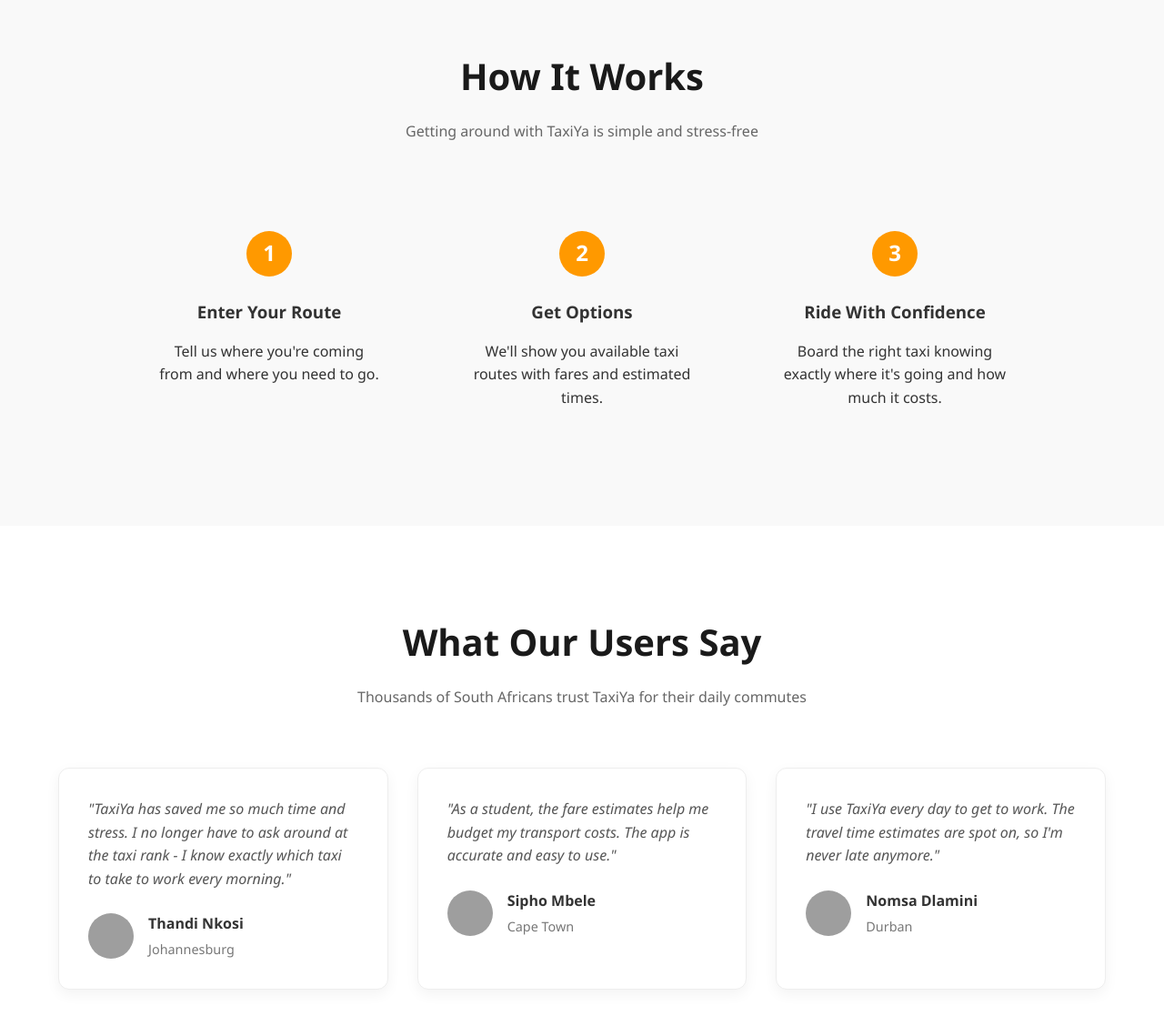
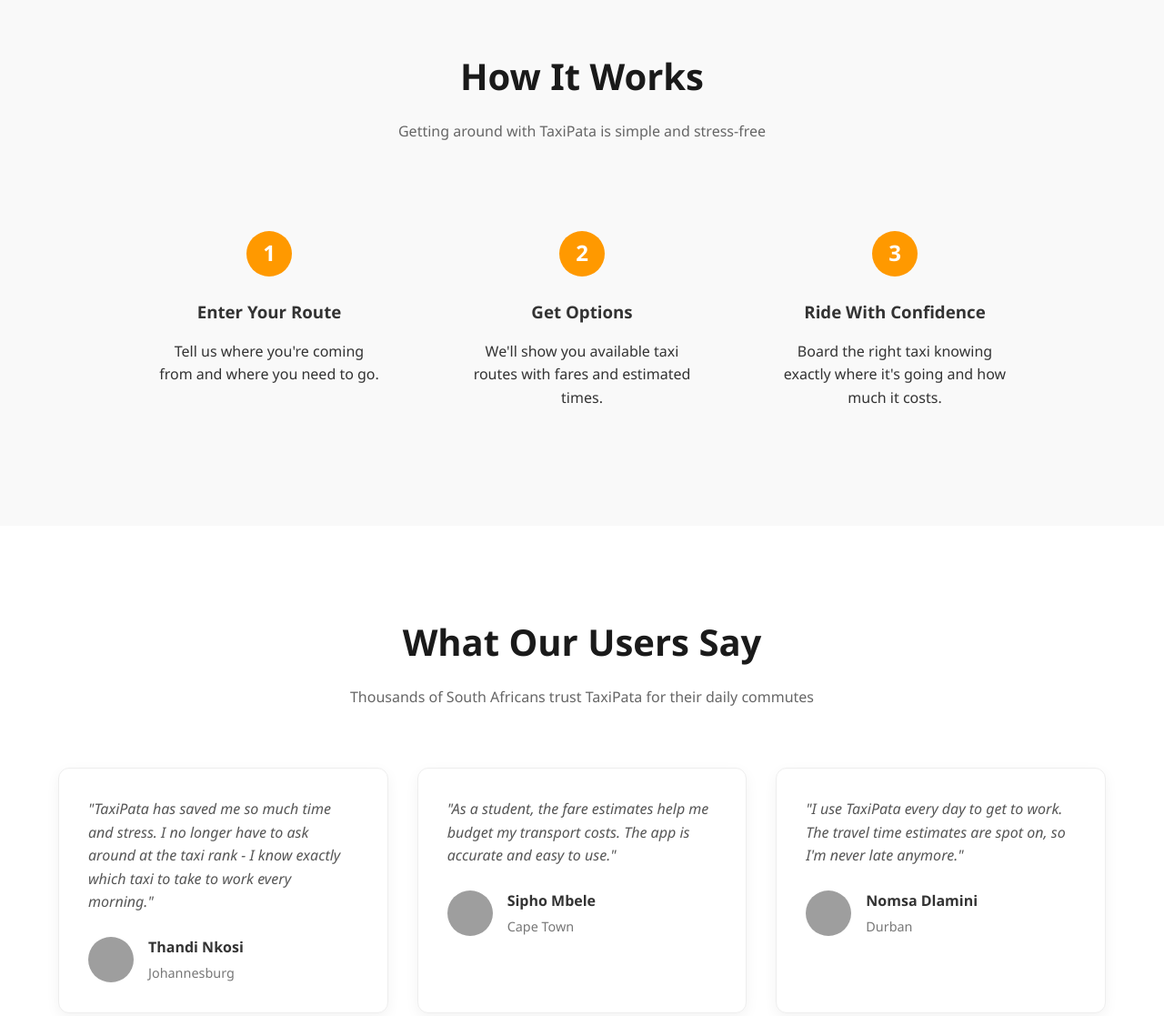
Before and after one commit to mohamedcodingpro/Taxi-app, a plain HTML site: page index.html in a window 1280 px wide. Shown: the part 1760-2877 px from the top of the page at 91% size. Drawn offline with Linux system fonts and the light colour scheme; grey boxes are pictures that could not be loaded.

Commit message:
Initial commit

```diff
--- a/index.html
+++ b/index.html
@@ -739,7 +739,7 @@
     <section class="how-it-works" id="how-it-works">
         <div class="section-title">
             <h2>How It Works</h2>
-            <p>Getting around with TaxiYa is simple and stress-free</p>
+            <p>Getting around with TaxiPata is simple and stress-free</p>
         </div>
         <div class="steps">
             <div class="step">
@@ -764,11 +764,11 @@
     <section class="testimonials" id="testimonials">
         <div class="section-title">
             <h2>What Our Users Say</h2>
-            <p>Thousands of South Africans trust TaxiYa for their daily commutes</p>
+            <p>Thousands of South Africans trust TaxiPata for their daily commutes</p>
         </div>
         <div class="testimonial-grid">
             <div class="testimonial-card">
-                <p class="testimonial-text">"TaxiYa has saved me so much time and stress. I no longer have to ask around at the taxi rank - I know exactly which taxi to take to work every morning."</p>
+                <p class="testimonial-text">"TaxiPata has saved me so much time and stress. I no longer have to ask around at the taxi rank - I know exactly which taxi to take to work every morning."</p>
                 <div class="testimonial-author">
                     <img src="https://randomuser.me/api/portraits/women/32.jpg" alt="Thandi Nkosi" class="author-avatar">
                     <div class="author-info">
@@ -788,7 +788,7 @@
                 </div>
             </div>
             <div class="testimonial-card">
-                <p class="testimonial-text">"I use TaxiYa every day to get to work. The travel time estimates are spot on, so I'm never late anymore."</p>
+                <p class="testimonial-text">"I use TaxiPata every day to get to work. The travel time estimates are spot on, so I'm never late anymore."</p>
                 <div class="testimonial-author">
                     <img src="https://randomuser.me/api/portraits/women/68.jpg" alt="Nomsa Dlamini" class="author-avatar">
                     <div class="author-info">
```
